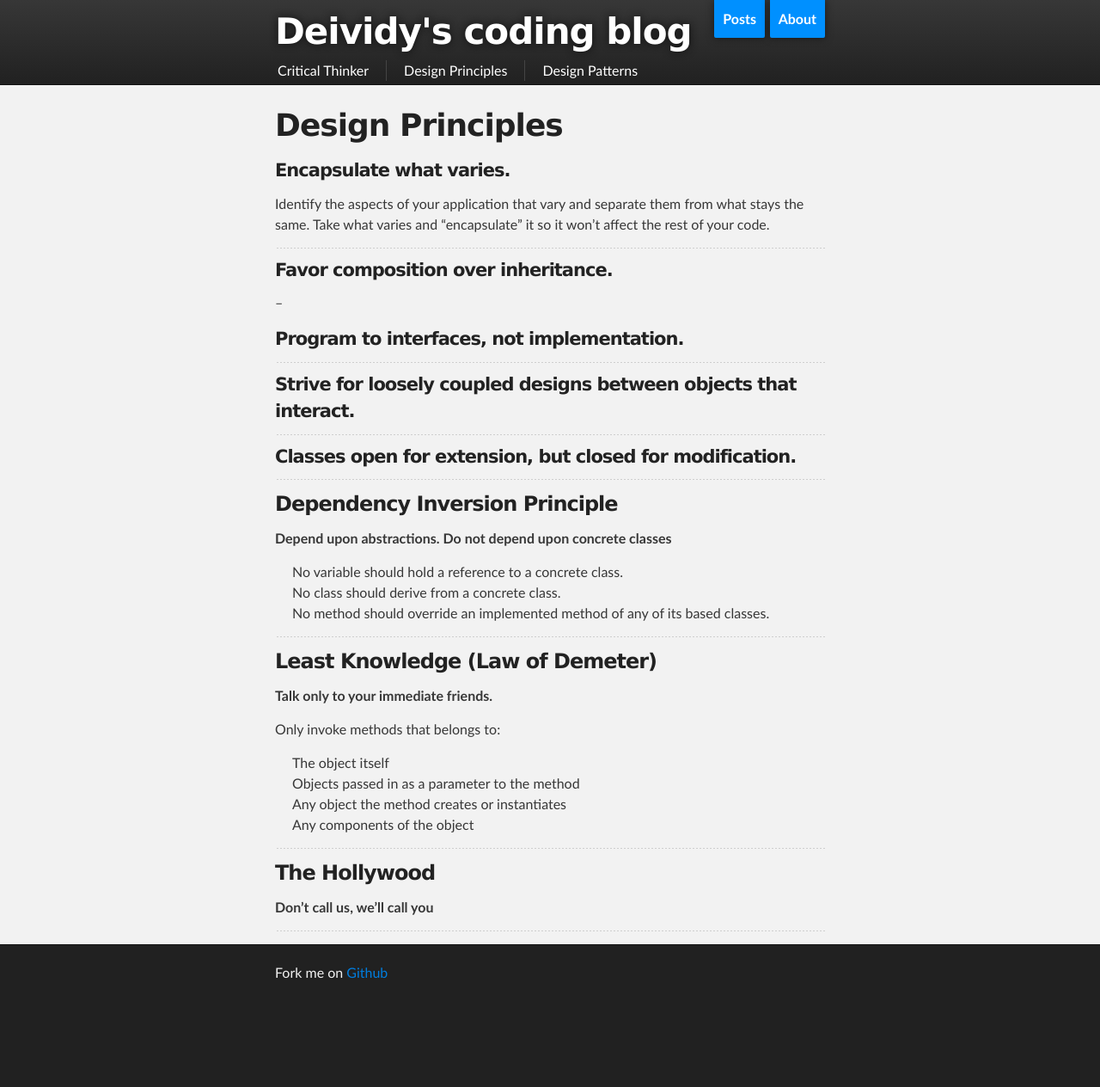
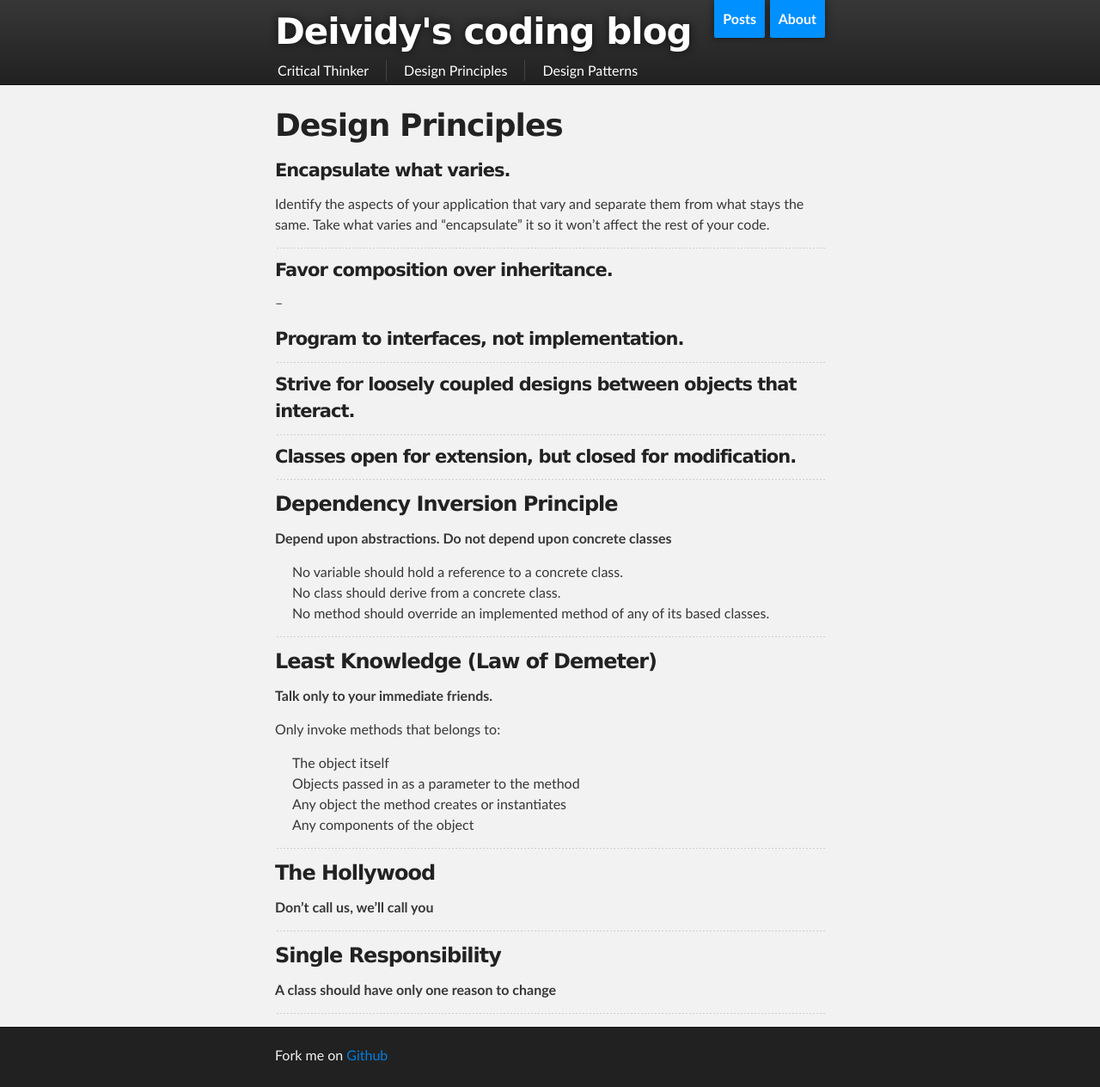
Before and after one commit to Deividy/deividy.github.io, a Jekyll site: the page built from Design-Principles.md, in a window 1280 px wide. Shown: the whole page at 86% size. Built offline with Jekyll 4.4.1, drawn with Linux system fonts in a browser that asks for light colours; before the commit the page ends 1168 px from its top, so only the background shows below that.

Commit message:
Add Single Responsibility principle

```diff
--- a/Design-Principles.md
+++ b/Design-Principles.md
@@ -53,3 +53,8 @@ Only invoke methods that belongs to:
 **Don't call us, we'll call you**
 
 ---
+
+### Single Responsibility
+**A class should have only one reason to change**
+
+---
```
